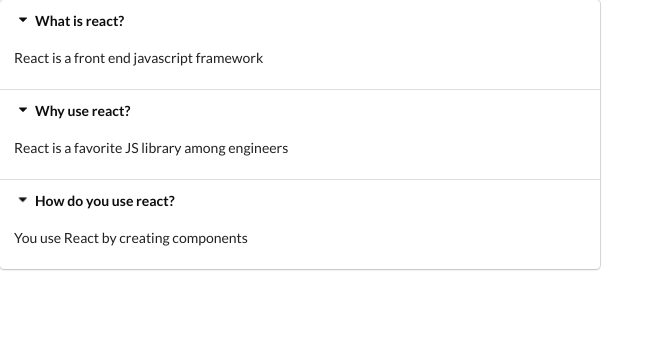
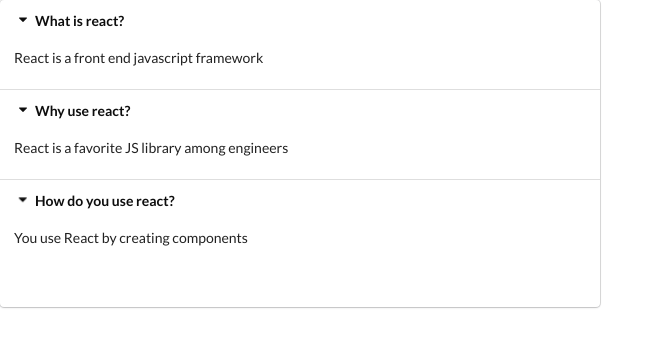
Before and after one commit to aleatorik/hooks-widgets, a React (Create React App) app: page / in a window 1280 px wide. Shown: the top 346 px of the page, without its empty margins (0-664 px from the left). Built offline with nearby package versions, Linux system fonts and the light colour scheme.

Commit message:
Add useState to Accordion

```diff
--- a/src/components/Accordion.js
+++ b/src/components/Accordion.js
@@ -1,9 +1,11 @@
-import React from "react";
+import React, { useState } from "react";
 
 const Accordion = ({ items }) => {
+  const [activeIndex, setActiveIndex] = useState(null);
+
   const onTitleClick = (index) => {
     // <- helper function(it's not efficiently positioned as being seperate. still inside of the body component)
-    console.log("title clicked", index);
+    setActiveIndex(index);
   };
 
   const renderedItems = items.map((item, index) => {
@@ -25,7 +27,12 @@
     );
   });
 
-  return <div className="ui styled accordion">{renderedItems}</div>;
+  return (
+    <div className="ui styled accordion">
+      {renderedItems}
+      <h1>{activeIndex}</h1>
+    </div>
+  );
 };
 
 export default Accordion;
```
Also changed, not shown: 1 other file (tests, documents, lock files or other folders).
